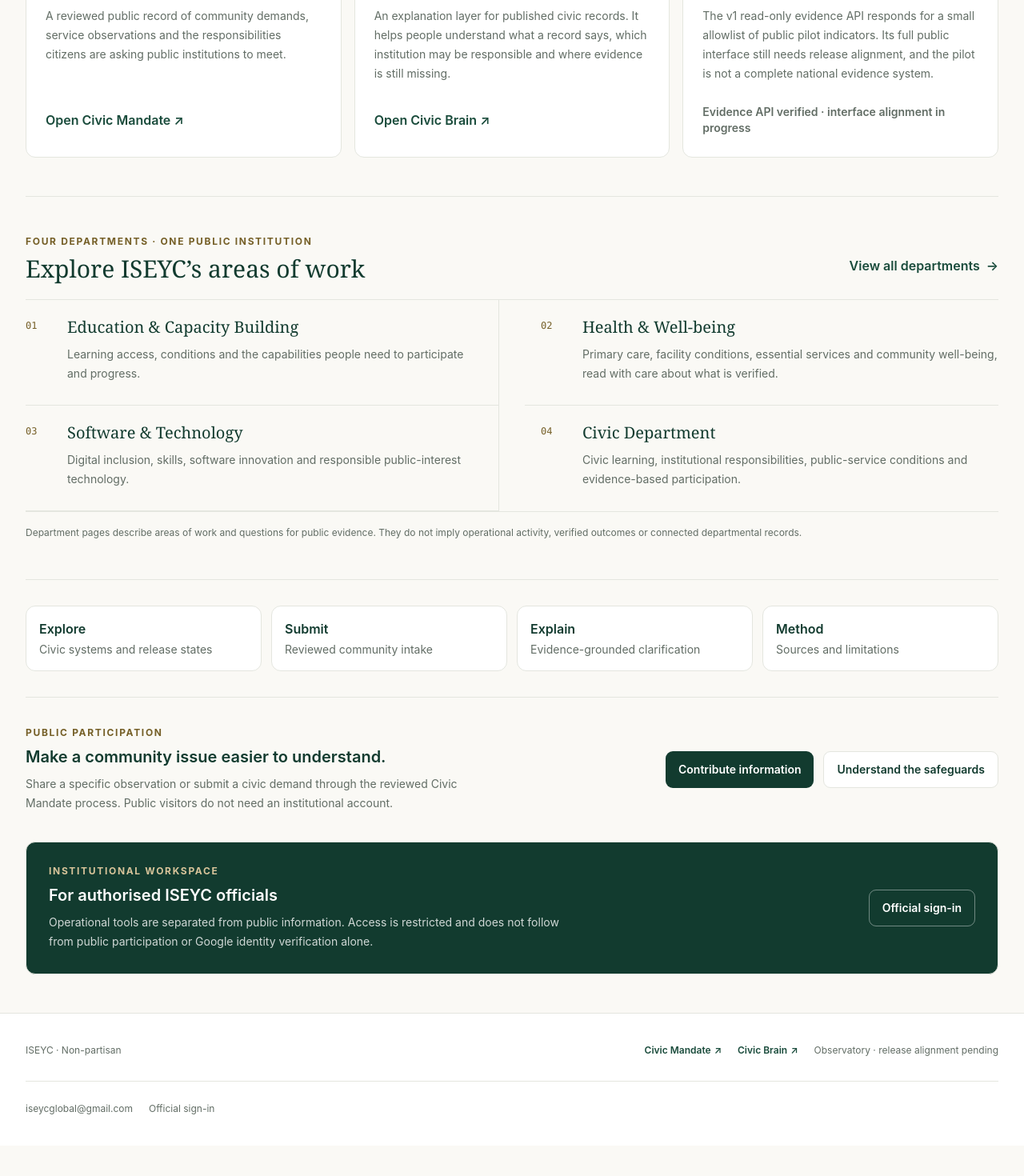
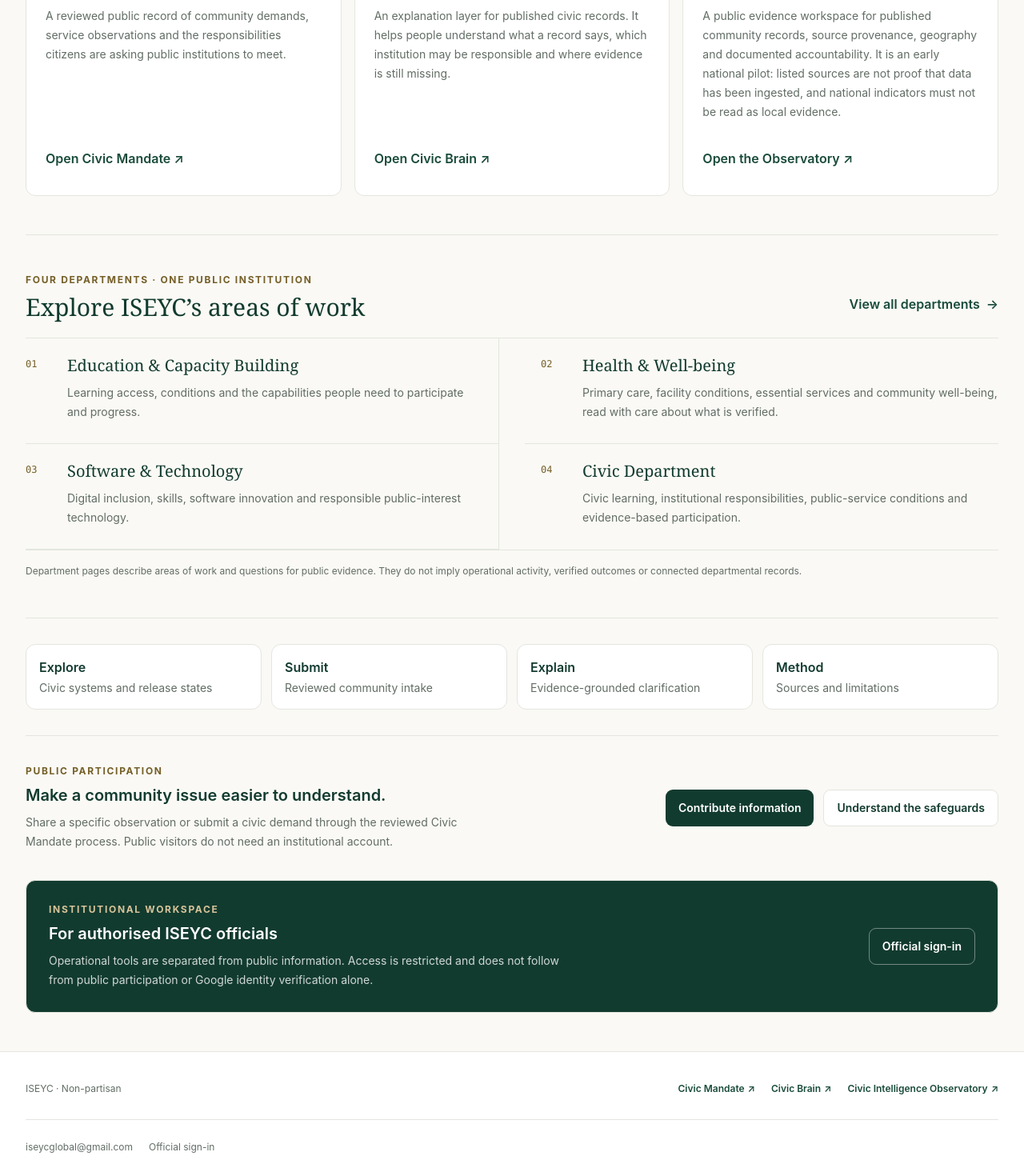
Before and after one commit to mrzulqarnainnadabo/iseyc-digital-operations-centre-notion, a Next.js app: page / in a window 1280 px wide. Shown: the part 840-2310 px from the top of the page at 80% size. Before the commit the page ends 2272 px from the top, so only its background shows below. Built offline with nearby package versions, Linux system fonts and the light colour scheme.

Commit message:
Connect the Civic Intelligence Observatory across public navigation
* Connect the Observatory from the public systems page

* Add the Observatory to verified public product navigation

* test(idcc): align public shell assertion with Observatory entry

```diff
--- a/app/page.tsx
+++ b/app/page.tsx
@@ -25,8 +25,9 @@ const systems = [
     number: "03",
     name: "Civic Intelligence Observatory",
     role: "Public evidence",
-    description: "The v1 read-only evidence API responds for a small allowlist of public pilot indicators. Its full public interface still needs release alignment, and the pilot is not a complete national evidence system.",
-    action: "Evidence API verified · interface alignment in progress",
+    description: "A public evidence workspace for published community records, source provenance, geography and documented accountability. It is an early national pilot: listed sources are not proof that data has been ingested, and national indicators must not be read as local evidence.",
+    href: "https://iseyc-civic-intelligence-observatory.vercel.app",
+    action: "Open the Observatory",
     state: "Limited public pilot",
   },
 ];
--- a/components/PublicShell.tsx
+++ b/components/PublicShell.tsx
@@ -13,6 +13,7 @@ const links = [
 const products = [
   { href: "https://2027-street-mandate.vercel.app", label: "Civic Mandate" },
   { href: "https://iseyc-civic-brain.vercel.app", label: "Civic Brain" },
+  { href: "https://iseyc-civic-intelligence-observatory.vercel.app", label: "Civic Intelligence Observatory" },
 ];
 
 export function PublicShell({ children }: { children: React.ReactNode }) {
@@ -60,7 +61,6 @@ export function PublicShell({ children }: { children: React.ReactNode }) {
                   {product.label}<span aria-hidden="true">↗</span>
                 </a>
               ))}
-              <span className="inline-flex min-h-[44px] items-center text-xs text-ink-600" aria-label="Observatory release pending">Observatory · release alignment pending</span>
             </nav>
           </div>
           <div className="flex flex-wrap items-center gap-x-5 gap-y-2 border-t border-line pt-3 text-xs text-ink-600">
```
Also changed, not shown: 1 other file (tests, documents, lock files or other folders).
